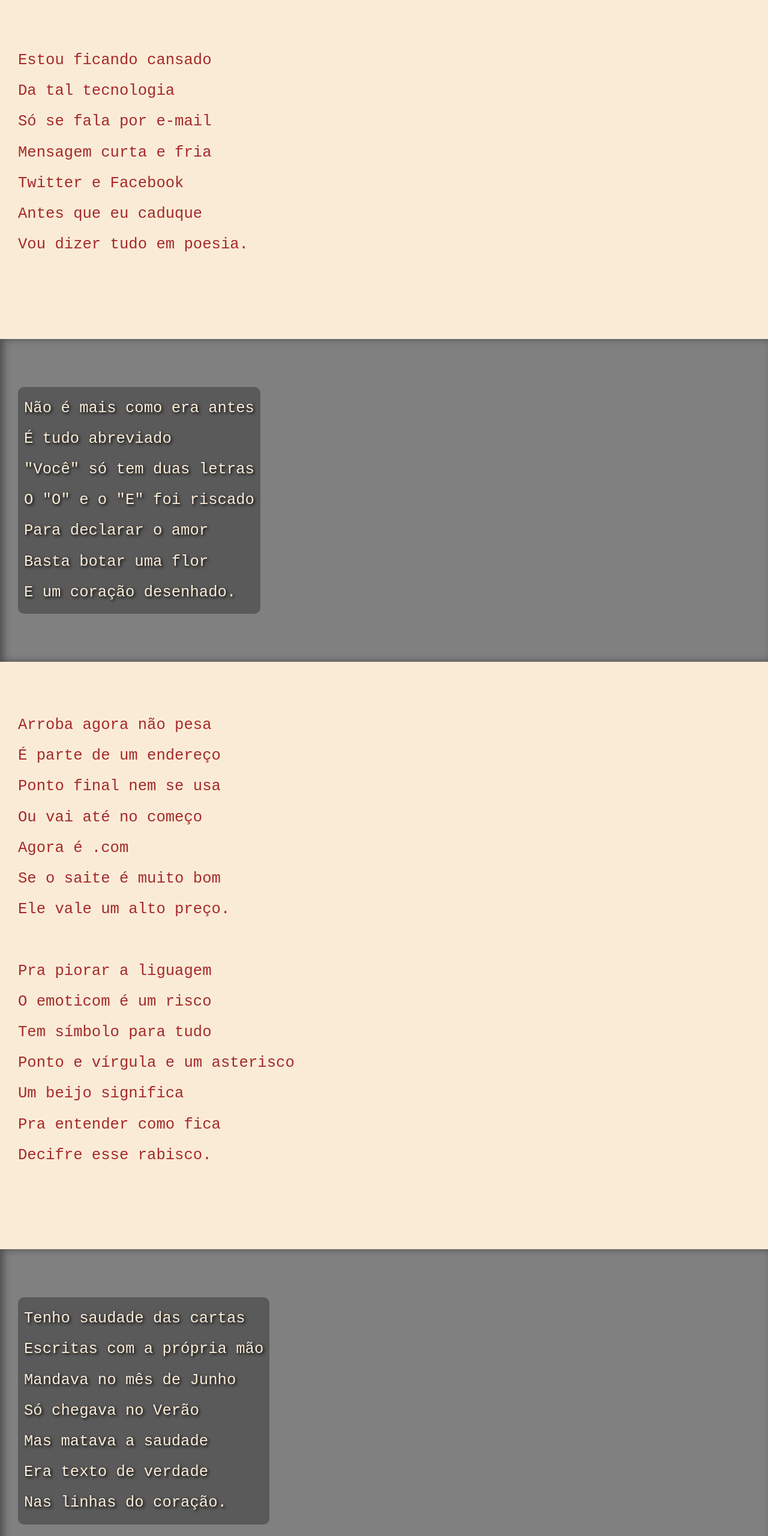
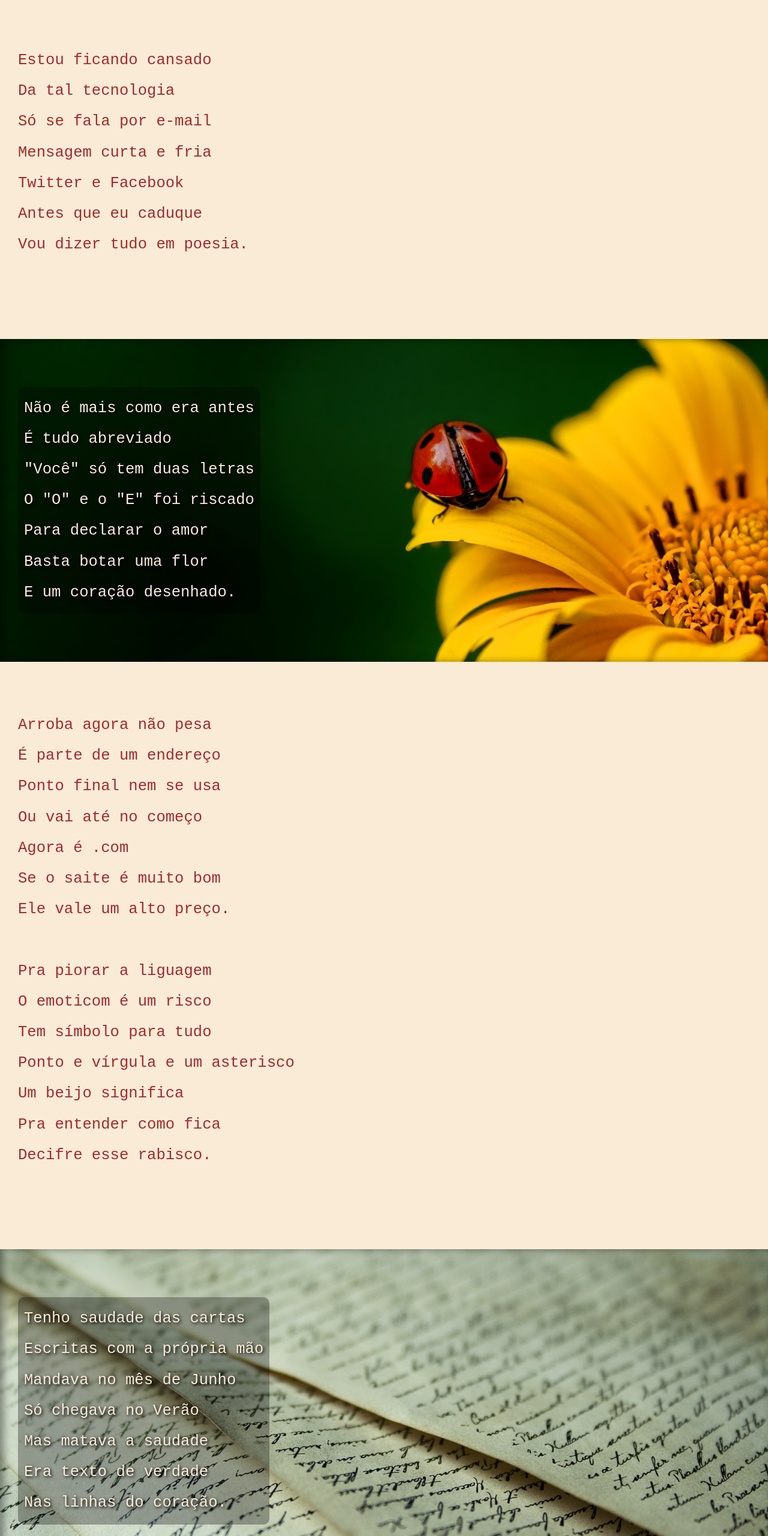
Before and after one commit to uxfarias/projeto-cordel, a plain HTML site: page index.html in a window 1280 px wide. Shown: the part 240-2800 px from the top of the page at 60% size. Drawn offline with Linux system fonts and the light colour scheme.

Commit message:
Update images

```diff
--- a/style.css
+++ b/style.css
@@ -76,13 +76,13 @@ section.imagem > p {
 }
 
 section#img01 {
-    background-image: url('../d012/imagens/background001.jpg');
+    background-image: url('imagens/background001.jpg');
     background-position: right center;
 
 }
 
 section#img02 {
-    background-image: url('../d012/imagens/background002.jpg');
+    background-image: url('imagens/background002.jpg');
     background-position: right center;
 }
 
```
